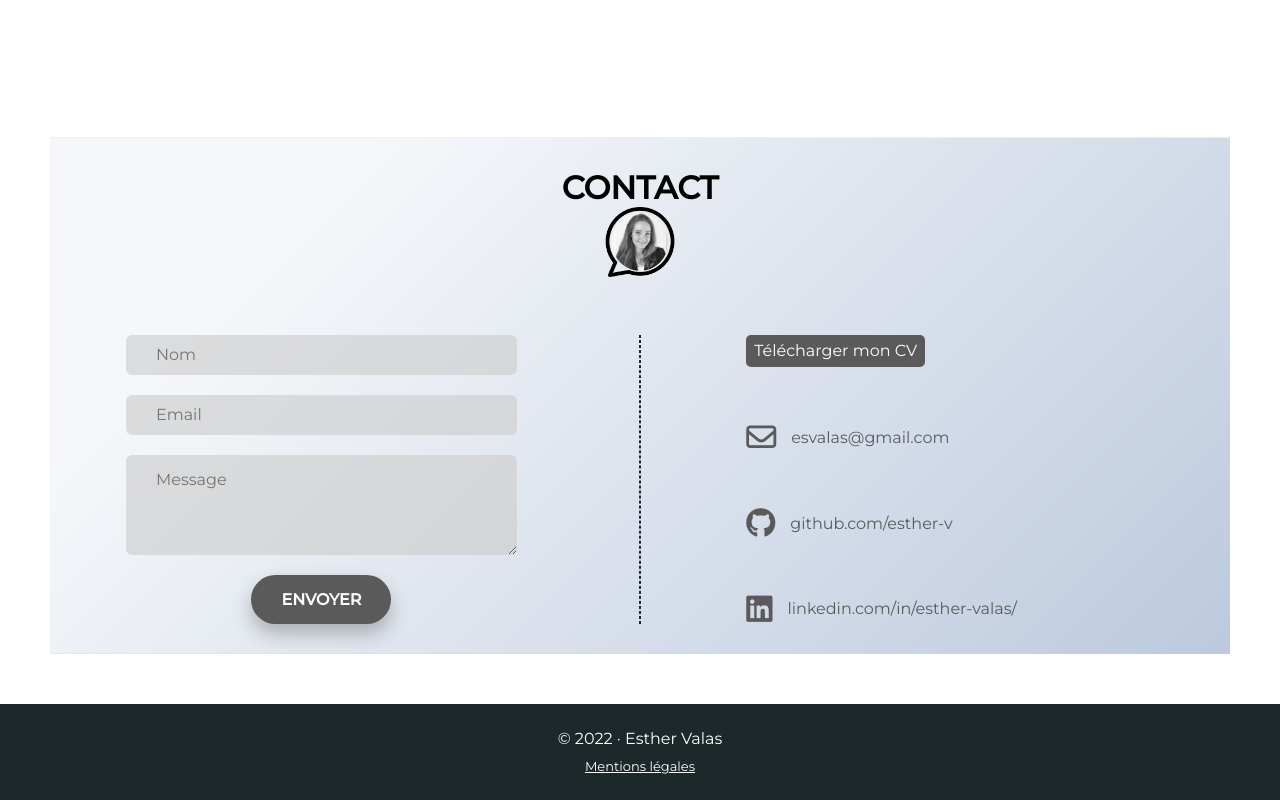
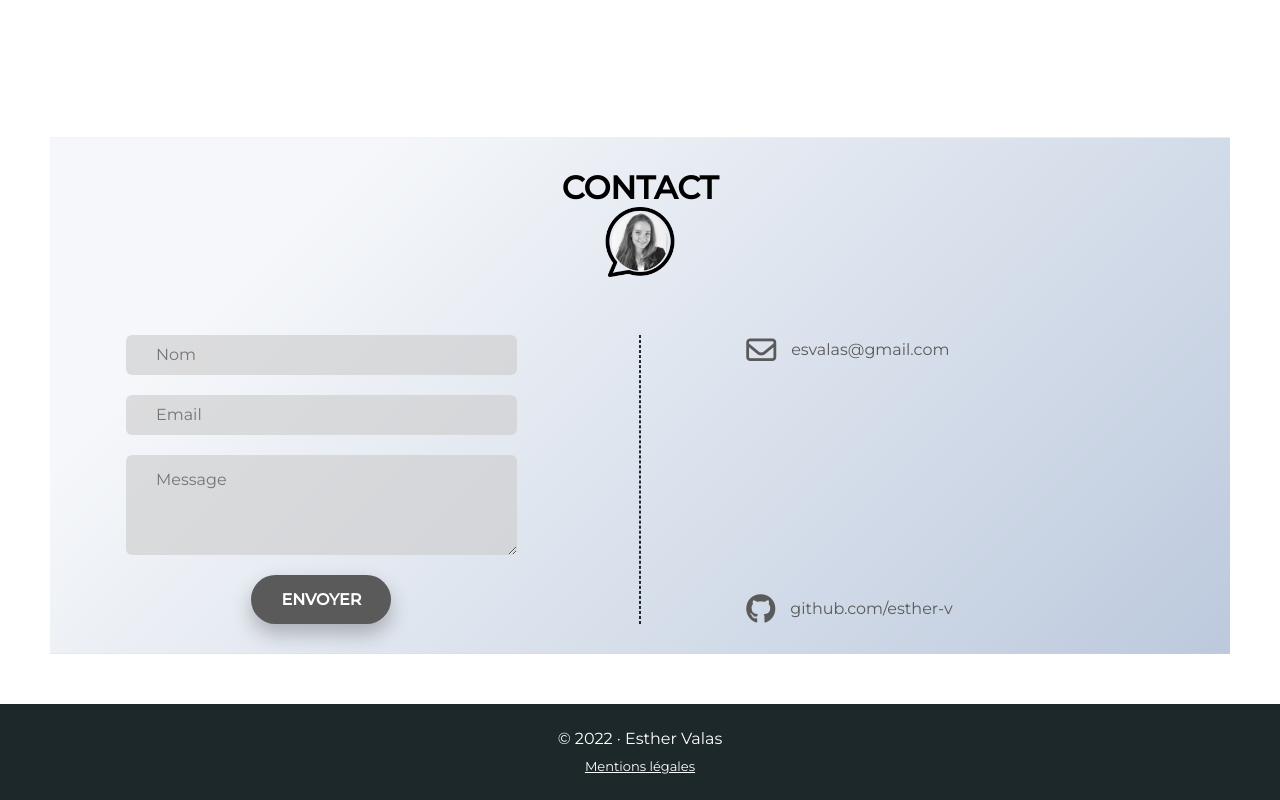
Before and after one commit to esther-v/CV-StR, a plain HTML site: page index.html in a window 1280 px wide. Shown: the part 3285-4085 px from the top of the page. Drawn offline with Linux system fonts and the light colour scheme.

Commit message:
remove some contact data

```diff
--- a/index.html
+++ b/index.html
@@ -250,12 +250,8 @@
 
             <hr>
             <div class="infos-contact">
-                <p class="cv"><a href="cv-esther-valas.pdf" download="cv-esther-valas">Télécharger mon CV</a></p>
                 <p><a href="mailto:esvalas@gmail.com"><i class="far fa-envelope"></i></a></i> <span>esvalas@gmail.com</span> </p>
                 <p> <a href="https://github.com/esther-v" target="_blank"><i class="fab fa-github"></i></a><span>github.com/esther-v</span></p>
-                <p><a href="https://www.linkedin.com/in/esther-valas/" target="_blank"><i class="fab fa-linkedin"></i></a>  <span>linkedin.com/in/esther-valas/</span></p>
-
-
             </div>
         </div>
 
```
